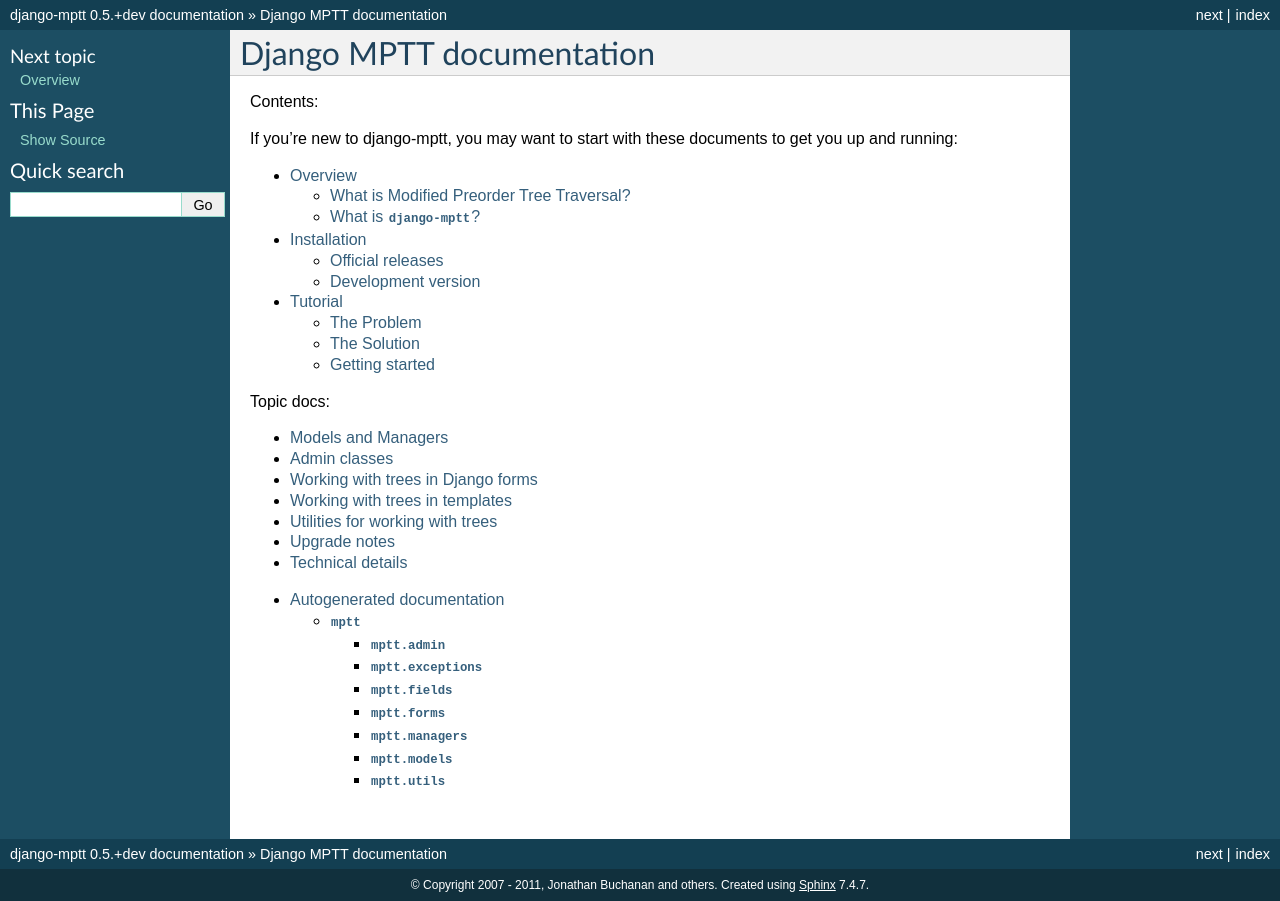
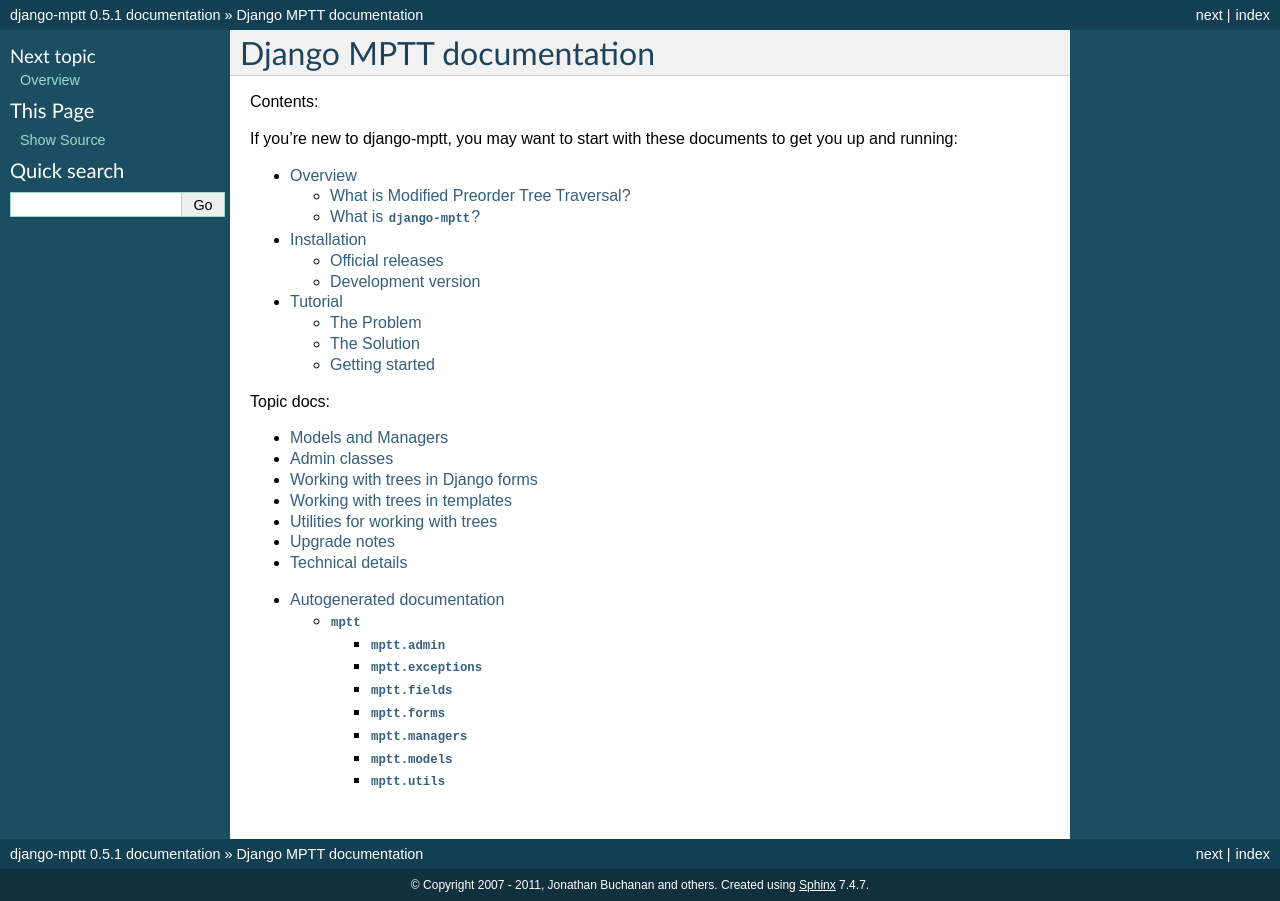
Before and after one commit to django-mptt/django-mptt, a Sphinx documentation site: the page built from docs/index.rst, in a window 1280 px wide. Built offline with Sphinx 7.4.7, drawn with Linux system fonts in a browser that asks for light colours.

Commit message:
version 0.5.1

```diff
--- a/docs/upgrade.rst
+++ b/docs/upgrade.rst
@@ -2,8 +2,8 @@
 Upgrade notes
 =============
 
-Development version - since 0.4.2
-=================================
+0.4.2 to 0.5.1
+==============
 
 ``TreeManager`` is now the default manager, ``YourModel.tree`` removed
 ~~~~~~~~~~~~~~~~~~~~~~~~~~~~~~~~~~~~~~~~~~~~~~~~~~~~~~~~~~~~~~~~~~~~~~
--- a/mptt/__init__.py
+++ b/mptt/__init__.py
@@ -1,5 +1,5 @@
 
-VERSION = (0, 5, '+dev')
+VERSION = (0, 5, 1)
 
 
 # NOTE: This method was removed in 0.4.0, but restored in 0.4.2 after use-cases were
```
